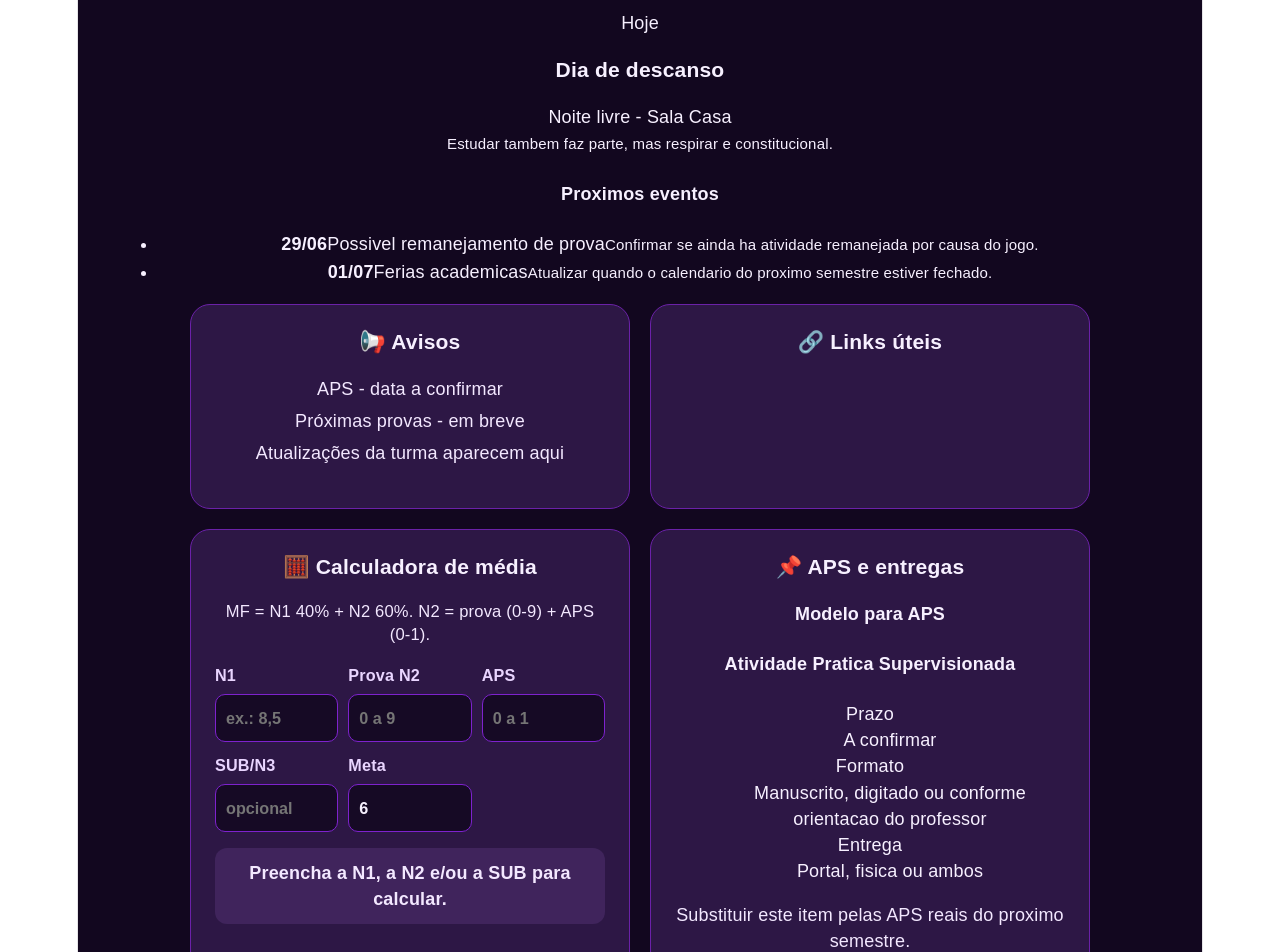
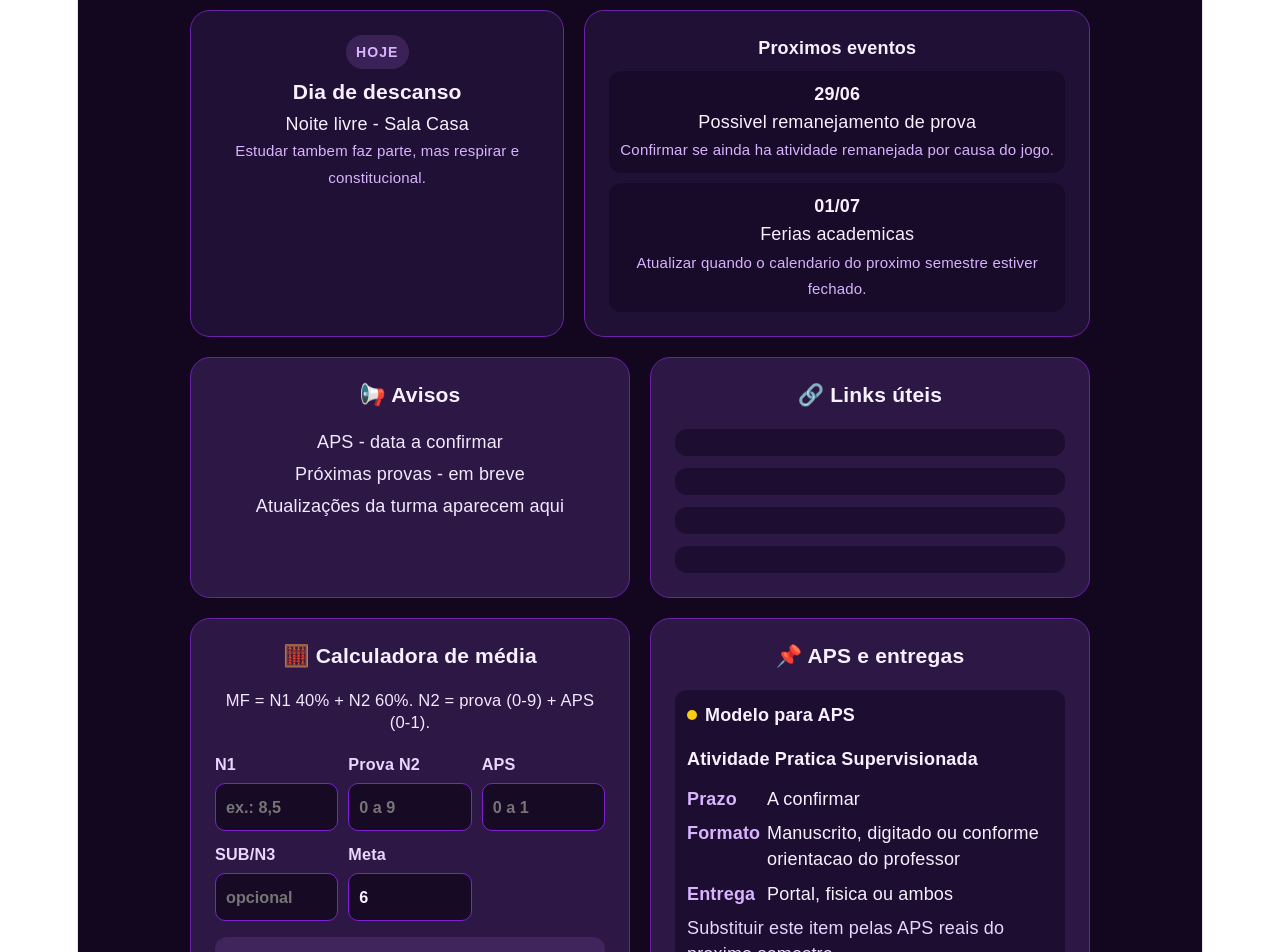
Before and after one commit to DraBeth/turma-a, a React (Vite) app: page / in a window 1280 px wide. Shown: the part 280-1232 px from the top of the page. Built offline with nearby package versions, Linux system fonts and the light colour scheme.

Commit message:
Style portal utility sections

```diff
--- a/src/App.css
+++ b/src/App.css
@@ -73,6 +73,167 @@
   margin: 6px 0;
 }
 
+.agenda {
+  max-width: 900px;
+  margin: 0 auto 20px;
+  display: grid;
+  grid-template-columns: minmax(0, 1fr) minmax(0, 1.35fr);
+  gap: 20px;
+}
+
+.today-panel,
+.next-events {
+  padding: 24px;
+  border-radius: 20px;
+  background: #211035;
+  border: 1px solid #6b21a8;
+}
+
+.tag {
+  display: inline-flex;
+  width: fit-content;
+  border-radius: 999px;
+  padding: 4px 10px;
+  background: rgba(192, 132, 252, 0.16);
+  color: #d8b4fe;
+  font-size: 0.78rem;
+  font-weight: 800;
+  letter-spacing: 0.08em;
+  text-transform: uppercase;
+}
+
+.today-panel h3,
+.lost-found h4,
+.delivery-item h4 {
+  margin: 10px 0 6px;
+}
+
+.today-panel small,
+.next-events small,
+.contacts small,
+.lost-found small {
+  color: #d8b4fe;
+}
+
+.next-events h4 {
+  margin: 0 0 10px;
+}
+
+.next-events ul,
+.contacts ul {
+  display: grid;
+  gap: 10px;
+  list-style: none;
+  margin: 0;
+  padding: 0;
+}
+
+.next-events li,
+.contacts li {
+  display: grid;
+  gap: 2px;
+  padding: 10px;
+  border-radius: 12px;
+  background: rgba(18, 7, 31, 0.55);
+}
+
+.link-list,
+.delivery-list,
+.contacts,
+.lost-found {
+  display: grid;
+  gap: 12px;
+}
+
+.link-list a {
+  display: grid;
+  gap: 3px;
+  padding: 12px;
+  border-radius: 12px;
+  background: rgba(18, 7, 31, 0.55);
+  color: #f3e8ff;
+  text-align: left;
+  text-decoration: none;
+}
+
+.link-list a:hover,
+.contacts a:hover {
+  color: #f0abfc;
+}
+
+.link-list span,
+.delivery-item p,
+.lost-found p {
+  color: #e9d5ff;
+}
+
+.delivery-item {
+  display: grid;
+  gap: 8px;
+  padding: 12px;
+  border-radius: 12px;
+  background: rgba(18, 7, 31, 0.55);
+  text-align: left;
+}
+
+.delivery-item > div:first-child {
+  display: flex;
+  align-items: center;
+  gap: 8px;
+}
+
+.status-dot {
+  width: 10px;
+  height: 10px;
+  border-radius: 999px;
+  background: #facc15;
+}
+
+.status-dot.concluido {
+  background: #22c55e;
+}
+
+.delivery-item dl {
+  display: grid;
+  gap: 8px;
+  margin: 0;
+}
+
+.delivery-item dl div {
+  display: grid;
+  grid-template-columns: 72px 1fr;
+  gap: 8px;
+}
+
+.delivery-item dt {
+  color: #d8b4fe;
+  font-weight: 800;
+}
+
+.delivery-item dd {
+  margin: 0;
+}
+
+.contacts input {
+  width: 100%;
+  box-sizing: border-box;
+  border: 1px solid #7e22ce;
+  border-radius: 10px;
+  padding: 10px;
+  background: #160a25;
+  color: #f7f0ff;
+  font: inherit;
+}
+
+.contacts li {
+  text-align: left;
+}
+
+.contacts a {
+  color: #e9d5ff;
+  overflow-wrap: anywhere;
+}
+
 .calculator {
   display: grid;
   gap: 16px;
@@ -144,4 +305,8 @@
   .grid {
     grid-template-columns: 1fr;
   }
+
+  .agenda {
+    grid-template-columns: 1fr;
+  }
 }
```
